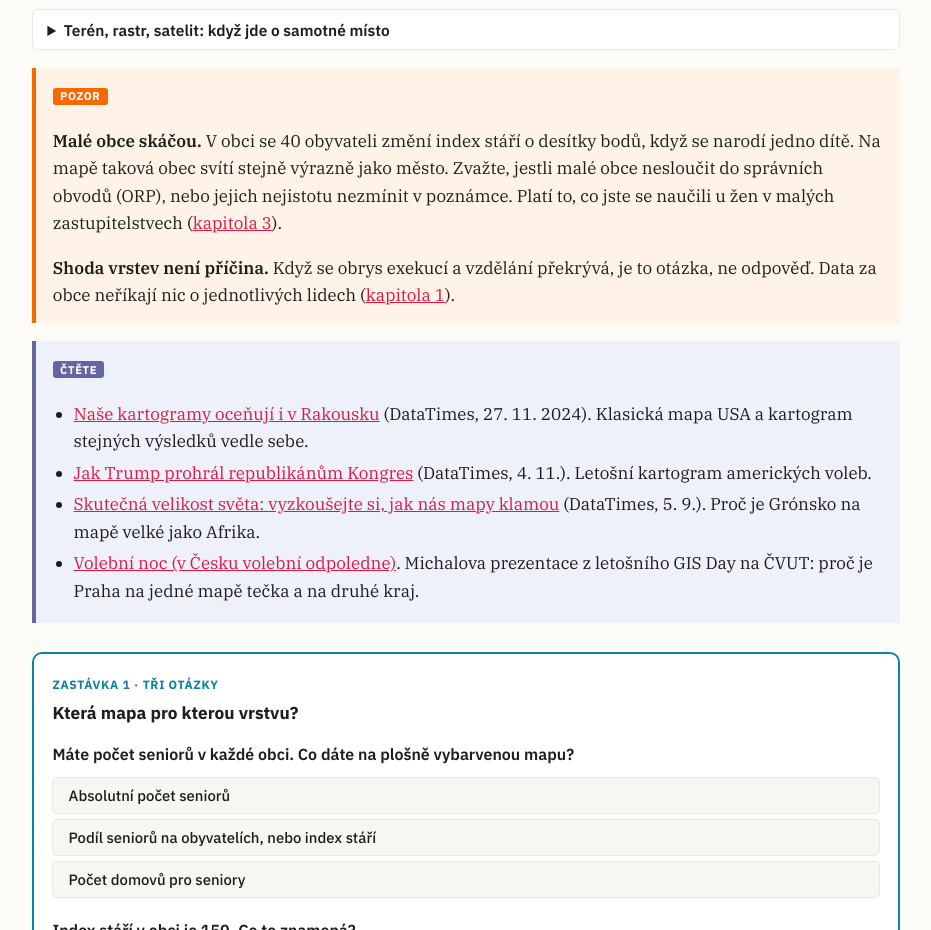
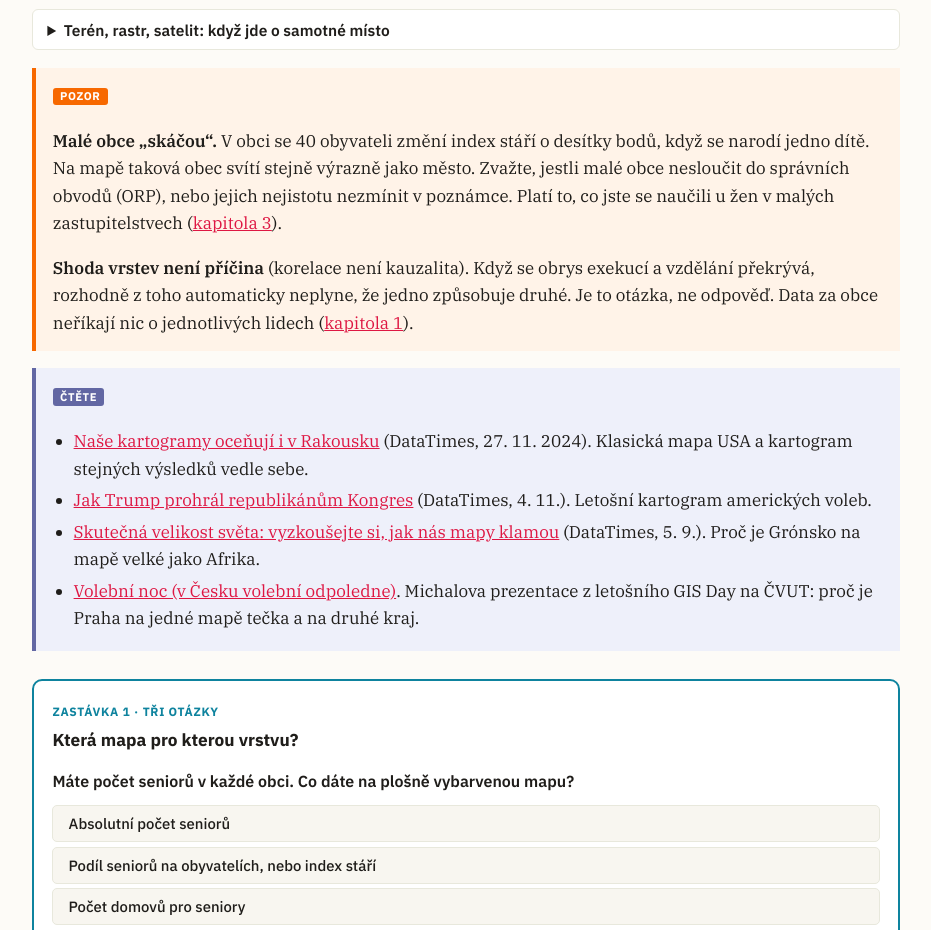
Before and after one commit to DataTimes-org/ujep, a plain HTML site: page datova-zurnalistika/kapitola-4/index.html in a window 1280 px wide. Shown: the part 2300-3230 px from the top of the page, without its empty margins (174-1105 px from the left). Drawn offline with Linux system fonts and the light colour scheme.

Commit message:
Kap. 4: „skáčou“ v uvozovkách, korelace není kauzalita
Co-Authored-By: Claude Opus 5.5 <noreply@anthropic.com>

```diff
--- a/datova-zurnalistika/kapitola-4/index.html
+++ b/datova-zurnalistika/kapitola-4/index.html
@@ -112,8 +112,8 @@
 
 <div class="warn">
   <span class="tag">Pozor</span>
-  <p><strong>Malé obce skáčou.</strong> V&nbsp;obci se 40 obyvateli změní index stáří o&nbsp;desítky bodů, když se narodí jedno dítě. Na mapě taková obec svítí stejně výrazně jako město. Zvažte, jestli malé obce nesloučit do správních obvodů (ORP), nebo jejich nejistotu nezmínit v&nbsp;poznámce. Platí to, co jste se naučili u&nbsp;žen v&nbsp;malých zastupitelstvech (<a href="../kapitola-3/index.html#pravda">kapitola 3</a>).</p>
-  <p><strong>Shoda vrstev není příčina.</strong> Když se obrys exekucí a&nbsp;vzdělání překrývá, je to otázka, ne odpověď. Data za obce neříkají nic o&nbsp;jednotlivých lidech (<a href="../kapitola-1/index.html#souvislosti">kapitola 1</a>).</p>
+  <p><strong>Malé obce „skáčou“.</strong> V&nbsp;obci se 40 obyvateli změní index stáří o&nbsp;desítky bodů, když se narodí jedno dítě. Na mapě taková obec svítí stejně výrazně jako město. Zvažte, jestli malé obce nesloučit do správních obvodů (ORP), nebo jejich nejistotu nezmínit v&nbsp;poznámce. Platí to, co jste se naučili u&nbsp;žen v&nbsp;malých zastupitelstvech (<a href="../kapitola-3/index.html#pravda">kapitola 3</a>).</p>
+  <p><strong>Shoda vrstev není příčina</strong> (korelace není kauzalita). Když se obrys exekucí a&nbsp;vzdělání překrývá, rozhodně z&nbsp;toho automaticky neplyne, že jedno způsobuje druhé. Je to otázka, ne odpověď. Data za obce neříkají nic o&nbsp;jednotlivých lidech (<a href="../kapitola-1/index.html#souvislosti">kapitola 1</a>).</p>
 </div>
 
 <div class="deep">
```
